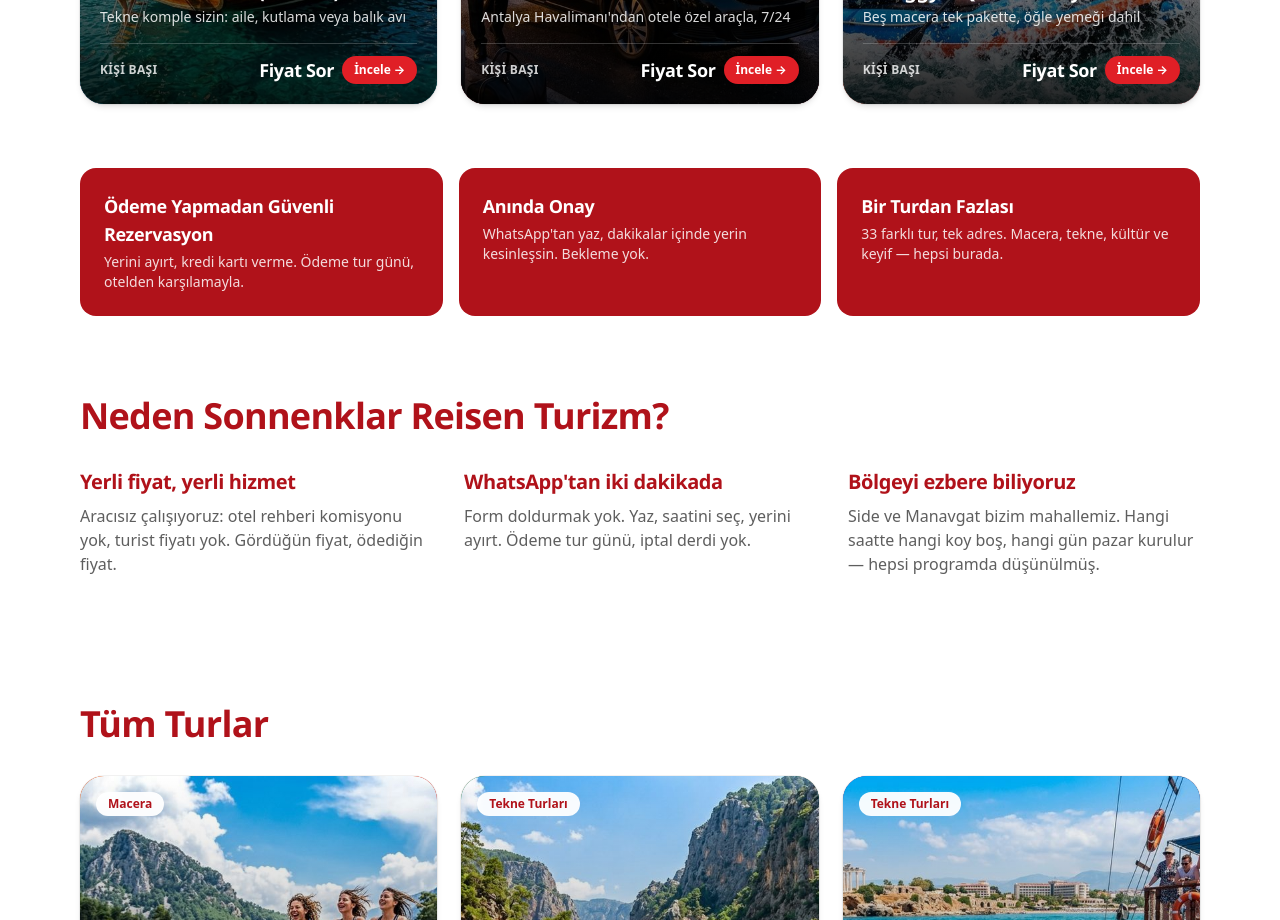
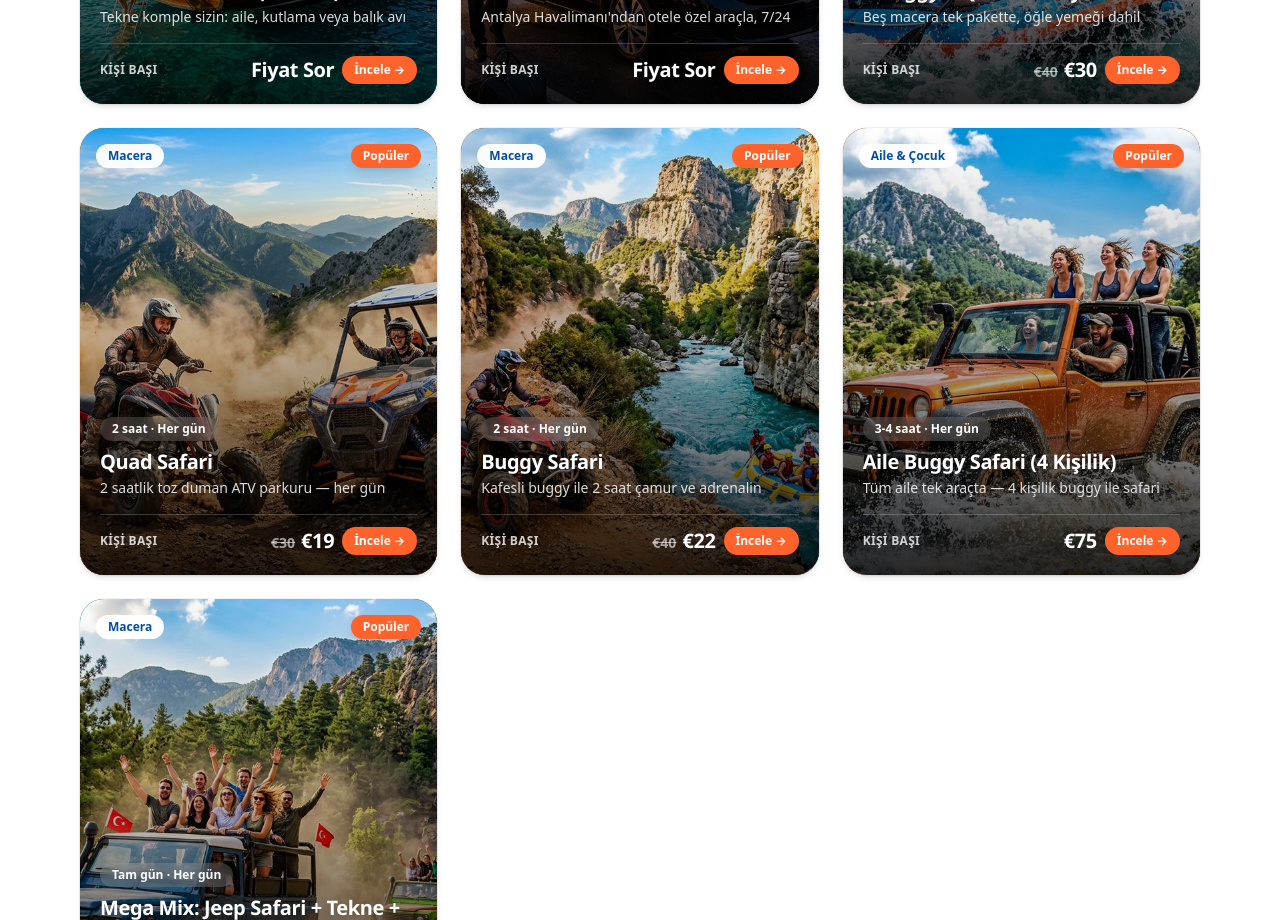
Before and after one commit to pekcandanoglumustafa/rivyera-tur, a Next.js app: page / in a window 1280 px wide. Shown: the part 1880-2800 px from the top of the page. Built offline with nearby package versions, Linux system fonts and the light colour scheme.

Commit message:
Logo renkleri (turuncu-lacivert), logo header'a eklendi, EUR fiyatlar, Quad/Buggy/Aile Buggy/Mega Mix turları, yeşil WhatsApp, ana sayfada 3 paket vitrini

```diff
--- a/app/globals.css
+++ b/app/globals.css
@@ -2,14 +2,16 @@
 
 @theme {
   /* Sonnenklar Reisen Turizm — tasarım paleti */
-  --color-navy: #b0121a; /* Akdeniz laciverti */
-  --color-deep: #8f0e15;
-  --color-turq: #e01f26; /* Sonnenklar turkuazı */
-  --color-turq-soft: #ffe5e6;
+  --color-navy: #034ea2; /* Akdeniz laciverti */
+  --color-deep: #023a78;
+  --color-turq: #ff622b; /* Sonnenklar turkuazı */
+  --color-turq-soft: #fff0e8;
   --color-sand: #ffffff; /* kum beyazı */
-  --color-cta: #e01f26; /* turuncu ceket */
-  --color-cta-dark: #b0121a;
-  --color-ink: #1a1a1a;
+  --color-cta: #ff622b; /* turuncu ceket */
+  --color-cta-dark: #e04d15;
+  --color-ink: #16202b;
+  --color-wa: #25d366;
+  --color-wa-dark: #1da851;
 
   --font-display: ui-rounded, "SF Pro Rounded", "Segoe UI Variable Display", "Segoe UI", system-ui, -apple-system, "Helvetica Neue", Arial, sans-serif;
   --font-body: system-ui, -apple-system, "Segoe UI", Roboto, "Helvetica Neue", Arial, sans-serif;
@@ -103,7 +105,7 @@ a, button, summary {
   100% { background-position: 0% 50%; }
 }
 .gradient-text {
-  background: linear-gradient(90deg, #ffffff, #ffd9db, #ffffff, #ffd9db);
+  background: linear-gradient(90deg, #ff9a6b, #ffd9c4, #ff622b, #ff9a6b);
   background-size: 300% 100%;
   -webkit-background-clip: text;
   background-clip: text;
@@ -129,9 +131,9 @@ a, button, summary {
 
 /* CTA butonunda nabız halkası */
 @keyframes pulse-ring {
-  0% { box-shadow: 0 0 0 0 rgba(224, 31, 38, 0.45); }
-  70% { box-shadow: 0 0 0 14px rgba(224, 31, 38, 0); }
-  100% { box-shadow: 0 0 0 0 rgba(224, 31, 38, 0); }
+  0% { box-shadow: 0 0 0 0 rgba(255, 98, 43, 0.5); }
+  70% { box-shadow: 0 0 0 14px rgba(255, 98, 43, 0); }
+  100% { box-shadow: 0 0 0 0 rgba(255, 98, 43, 0); }
 }
 .pulse { animation: pulse-ring 2.4s ease-out infinite; }
 
--- a/app/iletisim/page.tsx
+++ b/app/iletisim/page.tsx
@@ -21,7 +21,7 @@ export default function IletisimPage() {
           href={CONTACT.whatsapp}
           target="_blank"
           rel="noopener"
-          className="w-full max-w-sm rounded-full bg-cta py-4 text-lg font-bold text-white hover:bg-cta-dark"
+          className="w-full max-w-sm rounded-full bg-[#25d366] py-4 text-lg font-bold text-white hover:bg-[#1da851]"
         >
           WhatsApp&apos;tan Yaz
         </a>
--- a/app/page.tsx
+++ b/app/page.tsx
@@ -236,7 +236,7 @@ export default function Home() {
               href={CONTACT.whatsapp}
               target="_blank"
               rel="noopener"
-              className="rounded-full bg-cta px-7 py-3.5 font-bold hover:bg-cta-dark"
+              className="rounded-full bg-[#25d366] px-7 py-3.5 font-bold hover:bg-[#1da851]"
             >
               WhatsApp: {CONTACT.phoneDisplay}
             </a>
--- a/app/turlar/[slug]/page.tsx
+++ b/app/turlar/[slug]/page.tsx
@@ -52,7 +52,7 @@ export default async function TourPage({
               offers: {
                 "@type": "Offer",
                 price: tour.price,
-                priceCurrency: "TRY",
+                priceCurrency: "EUR",
                 availability: "https://schema.org/InStock",
               },
             }
@@ -145,14 +145,19 @@ export default async function TourPage({
         <aside className="h-fit md:sticky md:top-24">
           <div className="rounded-2xl bg-white p-5 shadow-sm ring-1 ring-black/5">
             <p className="text-xs font-semibold uppercase tracking-wide text-ink/70">Kişi başı</p>
-            <p className="display text-3xl font-extrabold text-navy">
-              {tour.price ? `${tour.price.toLocaleString("tr-TR")} ₺` : "Fiyat Sor"}
+            <p className="flex items-baseline gap-2">
+              {tour.oldPrice && (
+                <span className="text-lg font-semibold text-ink/45 line-through">€{tour.oldPrice}</span>
+              )}
+              <span className="display text-3xl font-extrabold text-cta">
+                {tour.price ? `€${tour.price}` : "Fiyat Sor"}
+              </span>
             </p>
             <a
               href={waLink}
               target="_blank"
               rel="noopener"
-              className="mt-4 block rounded-full bg-cta py-3.5 text-center font-bold text-white hover:bg-cta-dark"
+              className="mt-4 block rounded-full bg-[#25d366] py-3.5 text-center font-bold text-white hover:bg-[#1da851]"
             >
               WhatsApp&apos;tan Rezervasyon
             </a>
--- a/components/CTABar.tsx
+++ b/components/CTABar.tsx
@@ -17,7 +17,7 @@ export default function CTABar() {
         href={CONTACT.whatsapp}
         target="_blank"
         rel="noopener"
-        className="flex items-center justify-center gap-2 bg-cta py-4 font-bold text-white"
+        className="flex items-center justify-center gap-2 bg-[#25d366] py-4 font-bold text-white"
       >
         <svg width="18" height="18" viewBox="0 0 24 24" fill="currentColor" aria-hidden>
           <path d="M12 2a10 10 0 0 0-8.6 15.1L2 22l5-1.3A10 10 0 1 0 12 2zm5.5 14.2c-.2.7-1.3 1.3-1.9 1.3-.5.1-1.1.1-1.8-.1-3.4-1.1-5.6-4.5-5.8-4.7-.2-.2-1.4-1.9-1.4-3.6S7.5 6.6 7.7 6.4c.2-.2.5-.3.7-.3h.5c.2 0 .4 0 .6.5s.8 1.9.8 2c.1.1.1.3 0 .5-.3.6-.7.9-.5 1.2.7 1.2 1.6 2.1 2.8 2.7.3.2.5.1.7-.1l.9-1c.2-.2.4-.2.6-.1s1.5.7 1.7.8c.2.1.4.2.5.3 0 .2 0 .8-.5 1.3z" />
--- a/components/TourCard.tsx
+++ b/components/TourCard.tsx
@@ -51,8 +51,15 @@ export default function TourCard({ tour }: { tour: Tour }) {
               Kişi başı
             </span>
             <span className="flex items-center gap-2">
-              <span className="display text-lg font-extrabold">
-                {tour.price ? `${tour.price.toLocaleString("tr-TR")} ₺` : "Fiyat Sor"}
+              <span className="flex items-baseline gap-1.5">
+                {tour.oldPrice && (
+                  <span className="text-sm font-semibold text-white/60 line-through">
+                    €{tour.oldPrice}
+                  </span>
+                )}
+                <span className="display text-xl font-extrabold">
+                  {tour.price ? `€${tour.price}` : "Fiyat Sor"}
+                </span>
               </span>
               <span className="rounded-full bg-cta px-3 py-1.5 text-xs font-bold text-white transition group-hover:bg-cta-dark">
                 İncele →
--- a/data/tours.ts
+++ b/data/tours.ts
@@ -13,7 +13,7 @@ export type Tour = {
   category: "macera" | "tekne" | "kultur" | "aile" | "keyif";
   duration: string;
   days: string;
-  price?: number;
+  price?: number;   // EUR
   oldPrice?: number;
   description: string;
   highlights: string[];
@@ -37,6 +37,8 @@ export const CONTACT = {
 export const tours: Tour[] = [
   {
     slug: "koprulu-kanyon-rafting",
+    price: 15,
+    oldPrice: 25,
     name: "Köprülü Kanyon Rafting",
     tagline: "15 km köpüklü macera, öğle yemeği dahil",
     category: "macera",
@@ -68,6 +70,8 @@ export const tours: Tour[] = [
   },
   {
     slug: "super-kombo",
+    price: 30,
+    oldPrice: 40,
     name: "Süper Kombo: Rafting + Jeep + Quad + Zipline",
     tagline: "Dört macera tek günde — Antalya'nın en dolu turu",
     category: "macera",
@@ -94,6 +98,7 @@ export const tours: Tour[] = [
   },
   {
     slug: "yesil-kanyon-tekne-turu",
+    price: 28,
     name: "Yeşil Kanyon (Green Canyon) Tekne Turu",
     tagline: "Türkiye'nin en büyük kanyon barajında 3 saat",
     category: "tekne",
@@ -118,6 +123,8 @@ export const tours: Tour[] = [
   },
   {
     slug: "korsan-teknesi",
+    price: 16,
+    oldPrice: 25,
     name: "Korsan Teknesi Turu",
     tagline: "Manavgat Nehri'nde çocukların bayılacağı yarım gün",
     category: "aile",
@@ -143,6 +150,7 @@ export const tours: Tour[] = [
   },
   {
     slug: "manavgat-tekne-turu",
+    price: 15,
     name: "Manavgat Nehir & Şelale Turu",
     tagline: "Nehirde tekne, şelale ve Manavgat pazarı bir arada",
     category: "tekne",
@@ -167,6 +175,7 @@ export const tours: Tour[] = [
   },
   {
     slug: "dolphin-island-tekne-turu",
+    price: 20,
     name: "Dolphin Island Tekne Turu",
     tagline: "Yunus görme şansı, köpük partisi ve masmavi deniz",
     category: "tekne",
@@ -190,6 +199,8 @@ export const tours: Tour[] = [
   },
   {
     slug: "kapadokya-turu",
+    price: 55,
+    oldPrice: 70,
     name: "Kapadokya Turu (2 Gün)",
     tagline: "Peri bacaları, yeraltı şehri, Mevlana — her şey dahil",
     category: "kultur",
@@ -211,6 +222,8 @@ export const tours: Tour[] = [
   },
   {
     slug: "pamukkale-salda-turu",
+    price: 34,
+    oldPrice: 45,
     name: "Pamukkale & Salda Gölü Turu",
     tagline: "Türkiye'nin Maldivleri ve beyaz travertenler aynı günde",
     category: "kultur",
@@ -233,6 +246,8 @@ export const tours: Tour[] = [
   },
   {
     slug: "kartal-kanyonu-turu",
+    price: 23,
+    oldPrice: 30,
     name: "Kartal Kanyonu (Adler Canyon) Turu",
     tagline: "Selge Antik Kenti, Pavlus Köprüsü ve kartal manzarası",
     category: "kultur",
@@ -256,6 +271,7 @@ export const tours: Tour[] = [
   },
   {
     slug: "suluada-tekne-turu",
+    price: 40,
     name: "Suluada Tekne Turu",
     tagline: "Türkiye'nin Maldivleri: 4 koy, 4 yüzme molası",
     category: "tekne",
@@ -279,6 +295,8 @@ export const tours: Tour[] = [
   },
   {
     slug: "antalya-sehir-turu",
+    price: 27,
+    oldPrice: 30,
     name: "Antalya Şehir Turu",
     tagline: "Kaleiçi, Düden Şelalesi ve teleferikle şehrin zirvesi",
     category: "kultur",
@@ -302,6 +320,8 @@ export const tours: Tour[] = [
   },
   {
     slug: "demre-myra-kekova-turu",
+    price: 35,
+    oldPrice: 45,
     name: "Demre – Myra – Kekova Turu",
     tagline: "Batık şehir, kaya mezarları ve Noel Baba Kilisesi",
     category: "kultur",
@@ -325,6 +345,8 @@ export const tours: Tour[] = [
   },
   {
     slug: "land-of-legends-turu",
+    price: 55,
+    oldPrice: 82,
     name: "Land of Legends Turu",
     tagline: "Türkiye'nin en büyük tema parkında 6 saat",
     category: "aile",
@@ -345,6 +367,8 @@ export const tours: Tour[] = [
   },
   {
     slug: "yamac-parasutu-alanya",
+    price: 24,
+    oldPrice: 30,
     name: "Yamaç Paraşütü (Alanya)",
     tagline: "1000 metreden Kleopatra Plajı'na 25-30 dakika uçuş",
     category: "macera",
@@ -368,6 +392,7 @@ export const tours: Tour[] = [
   },
   {
     slug: "at-safari",
+    price: 35,
     name: "At Safari (Horse Riding)",
     tagline: "Sahilde ve çam ormanında atlı doğa yürüyüşü",
     category: "keyif",
@@ -387,6 +412,8 @@ export const tours: Tour[] = [
   },
   {
     slug: "turk-hamami",
+    price: 14,
+    oldPrice: 20,
     name: "Türk Hamamı & Spa",
     tagline: "Sauna, kese-köpük, 20 dk masaj ve yüz maskesi",
     category: "keyif",
@@ -424,6 +451,8 @@ export const tours: Tour[] = [
   },
   {
     slug: "yunus-gosterisi-ve-yuzme",
+    price: 112,
+    oldPrice: 140,
     name: "Yunus Gösterisi + Yunuslarla Yüzme",
     tagline: "Gösteriyi izle, istersen havuza gir yunuslarla yüz",
     category: "aile",
@@ -447,6 +476,8 @@ export const tours: Tour[] = [
   },
   {
     slug: "tuplu-dalis",
+    price: 26,
+    oldPrice: 30,
     name: "Tüplü Dalış (Scuba Diving)",
     tagline: "Avrupa'nın ilk sualtı müzesinde 2 dalış + yemek",
     category: "macera",
@@ -469,6 +500,7 @@ export const tours: Tour[] = [
   },
   {
     slug: "tekneden-balik-avi",
+    price: 35,
     name: "Tekneden Balık Avı Turu",
     tagline: "Ekipman bizden, avlanan balık sizin",
     category: "keyif",
@@ -488,6 +520,8 @@ export const tours: Tour[] = [
   },
   {
     slug: "alanya-turu",
+    price: 25,
+    oldPrice: 30,
     name: "Alanya Şehir Turu",
     tagline: "Kale, Damlataş, Dim Çayı ve 1 saat tekne turu",
     category: "kultur",
@@ -510,6 +544,7 @@ export const tours: Tour[] = [
   },
   {
     slug: "aquapark",
+    price: 35,
     name: "Aquapark Turu",
     tagline: "Kaydıraklar, havuzlar — ailecek 6 saat serbest",
     category: "aile",
@@ -530,6 +565,8 @@ export const tours: Tour[] = [
   },
   {
     slug: "antalya-akvaryum",
+    price: 50,
+    oldPrice: 60,
     name: "Antalya Akvaryum Turu",
     tagline: "Dünyanın en büyük tünel akvaryumu + serbest zaman",
     category: "aile",
@@ -551,6 +588,8 @@ export const tours: Tour[] = [
   },
   {
     slug: "legends-gece-gosterisi",
+    price: 13,
+    oldPrice: 15,
     name: "Legends Gece Gösterisi (Light Show)",
     tagline: "Land of Legends'ta ışık ve su gösterisi gecesi",
     category: "keyif",
@@ -572,6 +611,7 @@ export const tours: Tour[] = [
   },
   {
     slug: "ormana-altinbesik",
+    price: 35,
     name: "Ormana & Altınbeşik Mağarası Turu",
     tagline: "Türkiye'nin en büyük mağarasında tekneyle gezinti",
     category: "kultur",
@@ -611,6 +651,8 @@ export const tours: Tour[] = [
   },
   {
     slug: "rafting-kombo",
+    price: 30,
+    oldPrice: 40,
     name: "Rafting Kombo: Rafting + Zipline + Buggy + Quad + Kanyon",
     tagline: "Beş macera tek pakette, öğle yemeği dahil",
     category: "macera",
@@ -639,6 +681,8 @@ export const tours: Tour[] = [
   },
   {
     slug: "jeep-safari",
+    price: 18,
+    oldPrice: 25,
     name: "Jeep Safari",
     tagline: "Toroslar'da baraj, şelale, köy ve 1 saat tekne turu",
     category: "macera",
@@ -662,6 +706,8 @@ export const tours: Tour[] = [
   },
   {
     slug: "quad-buggy-safari",
+    price: 22,
+    oldPrice: 40,
     name: "Quad - Buggy Safari",
     tagline: "Toros eteklerinde 2,5 saat toz duman parkur",
     category: "macera",
@@ -684,6 +730,8 @@ export const tours: Tour[] = [
   },
   {
     slug: "quad-buggy-rafting",
+    price: 27,
+    oldPrice: 35,
     name: "Quad - Buggy + Rafting Kombo",
     tagline: "15 km rafting + 2 saat quad veya buggy, yemek dahil",
     category: "macera",
@@ -706,6 +754,8 @@ export const tours: Tour[] = [
   },
   {
     slug: "mix-tur-7-1",
+    price: 18,
+    oldPrice: 22,
     name: "Mix Tur 7+1",
     tagline: "Toroslar, baraj, şelale, köy, cami + yeşil gölde tekne",
     category: "kultur",
@@ -729,6 +779,7 @@ export const tours: Tour[] = [
   },
   {
     slug: "akvaryum-legends-kombo",
+    price: 50,
     name: "Akvaryum + Legends Gece Gösterisi",
     tagline: "Gündüz tünel akvaryum, akşam ışık gösterisi",
     category: "aile",
@@ -767,6 +818,101 @@ export const tours: Tour[] = [
     hue: "from-slate-500 to-slate-800",
     image: "/turlar/arac-kiralama.jpg",
   },
+  {
+    slug: "quad-safari",
+    name: "Quad Safari",
+    tagline: "2 saatlik toz duman ATV parkuru — her gün",
+    category: "macera",
+    duration: "2 saat",
+    days: "Her gün",
+    price: 19,
+    oldPrice: 30,
+    description:
+      "Toros eteklerinde 2 saatlik quad (ATV) parkuru. Toprak yollar, dere geçişleri, tepe manzaraları. Ehliyet gerekmez, kask ve ekipman bizden. Sabah ve öğleden sonra seansları mevcut.",
+    highlights: ["2 saat quad parkuru", "Ehliyet gerekmez", "Otelden alma-bırakma", "Rehber eşliğinde"],
+    includes: ["Otelden alma-bırakma", "Quad ve kask", "Rehberlik", "Sigorta"],
+    program: [
+      { time: "Seans 1", text: "Sabah alınış — serin saat turu" },
+      { time: "Seans 2", text: "Öğleden sonra alınış" },
+    ],
+    faq: [{ q: "Tek başıma sürebilir miyim?", a: "16 yaş üzeri tek başına sürebilir; küçükler eğitmen/ebeveyn arkasında biner." }],
+    hue: "from-orange-500 to-amber-800",
+    image: "/turlar/quad-buggy-safari.jpg",
+    popular: true,
+  },
+  {
+    slug: "buggy-safari",
+    name: "Buggy Safari",
+    tagline: "Kafesli buggy ile 2 saat çamur ve adrenalin",
+    category: "macera",
+    duration: "2 saat",
+    days: "Her gün",
+    price: 22,
+    oldPrice: 40,
+    description:
+      "Çift kişilik kafesli buggy araçlarla Toros parkurunda 2 saat. Quad'a göre daha güvenli ve konforlu, çiftler ve arkadaş grupları için ideal. Kirlenme garantili.",
+    highlights: ["Çift kişilik buggy", "2 saat parkur", "Kafesli, güvenli", "Ehliyet gerekmez"],
+    includes: ["Otelden alma-bırakma", "Buggy ve kask", "Rehberlik", "Sigorta"],
+    program: [
+      { time: "Seans 1", text: "Sabah alınış" },
+      { time: "Seans 2", text: "Öğleden sonra alınış" },
+    ],
+    faq: [{ q: "Kaç kişi biner?", a: "Standart buggy 2 kişiliktir; aileler için 4 kişilik buggy seçeneğimiz de var." }],
+    hue: "from-amber-600 to-orange-900",
+    image: "/turlar/quad-buggy-rafting.jpg",
+    popular: true,
+  },
+  {
+    slug: "aile-buggy-safari",
+    name: "Aile Buggy Safari (4 Kişilik)",
+    tagline: "Tüm aile tek araçta — 4 kişilik buggy ile safari",
+    category: "aile",
+    duration: "3-4 saat",
+    days: "Her gün",
+    price: 75,
+    description:
+      "Ailece maceraya çıkmak isteyenler için 4 kişilik geniş buggy araçlar. Anne, baba ve çocuklar aynı araçta, güvenli kafes içinde. Fiyat araç başıdır — tüm aile için tek ücret.",
+    highlights: ["4 kişilik tek araç", "Aile başı fiyat", "Kafesli ve güvenli", "Çocuklar için uygun"],
+    includes: ["Otelden alma-bırakma", "4 kişilik buggy", "Kasklar", "Rehberlik", "Sigorta"],
+    program: [
+      { time: "09:00", text: "Otelinizden alınış" },
+      { time: "10:30", text: "Parkur brifingi ve safari başlangıcı" },
+      { time: "12:30", text: "Dönüş" },
+    ],
+    faq: [
+      { q: "Fiyat kişi başı mı?", a: "Hayır, 75 € araç başıdır — 4 kişilik ailenin tamamı bu ücrete dahildir." },
+      { q: "Çocuk yaş sınırı var mı?", a: "Kafesli araç ve emniyet kemeriyle 6 yaş üzeri çocuklar rahatlıkla katılabilir." },
+    ],
+    hue: "from-orange-400 to-red-700",
+    image: "/turlar/super-kombo.jpg",
+    popular: true,
+  },
+  {
+    slug: "mega-mix-jeep-tekne-quad",
+    name: "Mega Mix: Jeep Safari + Tekne + Quad",
+    tagline: "Üç macera tek günde — kara, su ve toz",
+    category: "macera",
+    duration: "Tam gün",
+    days: "Her gün",
+    price: 25,
+    oldPrice: 40,
+    description:
+      "Günün en dolu paketi: üstü açık jeeple Toros köylerine safari, yeşil gölde tekne turu ve quad parkuru. Kara, su ve toz aynı günde. Öğle yemeği dahil.",
+    highlights: ["Jeep safari", "Göl tekne turu", "Quad parkuru", "Öğle yemeği dahil"],
+    includes: ["Otelden alma-bırakma", "Tüm aktivite ekipmanları", "Tekne turu", "Öğle yemeği", "Sigorta"],
+    program: [
+      { time: "08:30", text: "Otelinizden alınış" },
+      { time: "10:00", text: "Jeep safari — köy ve manzara durakları" },
+      { time: "12:00", text: "Öğle yemeği" },
+      { time: "13:30", text: "Yeşil gölde tekne turu" },
+      { time: "15:30", text: "Quad parkuru" },
+      { time: "17:30", text: "Dönüş" },
+    ],
+    faq: [{ q: "Üçü tek güne sığıyor mu?", a: "Evet, tüm aktiviteler aynı bölgede ve program buna göre kurgulanıyor." }],
+    hue: "from-emerald-600 to-orange-800",
+    image: "/turlar/jeep-safari.jpg",
+    popular: true,
+  },
 ];
 
 export const categories: Record<Tour["category"], string> = {
```
Also changed, not shown: public/logo.png (added).
